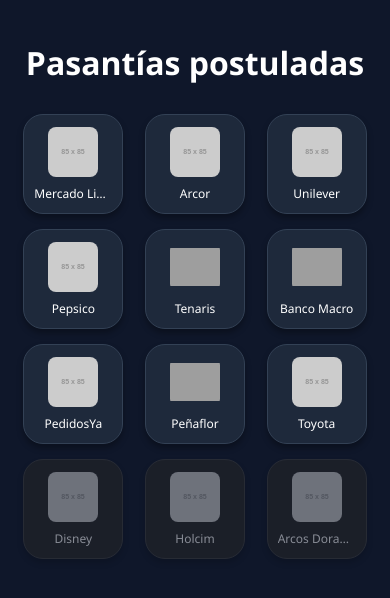
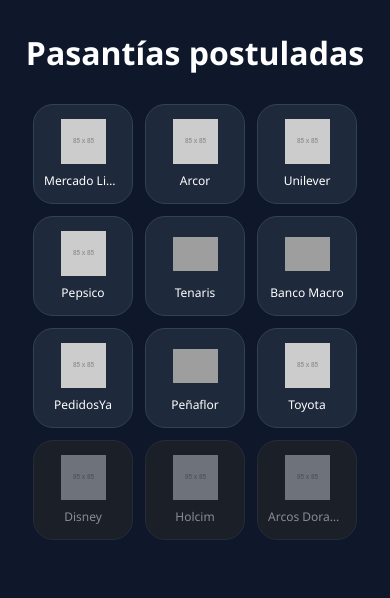
Before and after one commit to MatiBortnik1/Pasantias, a plain HTML site: page index.html in a window 390 px wide. Drawn offline with Linux system fonts and the light colour scheme; grey boxes are pictures that could not be loaded; placeholder pictures from the web are drawn by us.

Commit message:
Corrección diseño centrado mobile

```diff
--- a/style.css
+++ b/style.css
@@ -1,13 +1,13 @@
 /* Configuración General */
 body {
-    background-color: #0f172a; /* Fondo azul oscuro profundo */
+    background-color: #0f172a; /* Azul oscuro */
     color: white;
     font-family: 'Segoe UI', Tahoma, Geneva, Verdana, sans-serif;
     margin: 0;
     padding: 20px;
     display: flex;
     flex-direction: column;
-    align-items: center; /* Centra el título y el grid en la pantalla */
+    align-items: center; /* Centra el título */
     min-height: 100vh;
 }
 
@@ -19,14 +19,13 @@
 
 /* El Contenedor de las burbujas */
 #grid {
-    display: grid;
-    /* Esto crea columnas automáticas de mínimo 110px que se ajustan solas */
-    grid-template-columns: repeat(auto-fit, minmax(110px, 1fr));
+    display: flex;
+    flex-wrap: wrap;       /* Hace que las burbujas bajen cuando no hay espacio */
+    justify-content: center; /* LA CLAVE: Centra las burbujas en cada fila */
     gap: 20px;
     width: 100%;
-    max-width: 800px; /* Ancho máximo para que no se estire de más en PC */
-    justify-content: center; /* CENTRA las burbujas si sobran espacios */
-    justify-items: center;   /* Centra cada burbuja dentro de su celda */
+    max-width: 1000px;     /* Ancho máximo para PC */
+    margin: 0 auto;
 }
 
 /* Estilo de cada Burbuja */
@@ -34,52 +33,53 @@
     width: 110px;
     height: 110px;
     background: #1e293b;
-    border-radius: 20px; /* Bordes redondeados modernos */
+    border-radius: 20px;
     display: flex;
     flex-direction: column;
     align-items: center;
     justify-content: center;
     text-decoration: none;
     color: white;
-    transition: transform 0.2s, background 0.2s, box-shadow 0.2s;
+    transition: transform 0.2s, background 0.2s;
     padding: 10px;
     box-sizing: border-box;
     text-align: center;
     border: 1px solid #334155;
-    box-shadow: 0 4px 6px rgba(0, 0, 0, 0.3);
 }
 
-/* Efecto al pasar el mouse (solo en PC) */
-.bubble:hover {
-    transform: translateY(-5px);
-    background: #334155;
-    box-shadow: 0 10px 15px rgba(0, 0, 0, 0.4);
+/* Efecto Hover solo para PC */
+@media (hover: hover) {
+    .bubble:hover {
+        transform: translateY(-5px);
+        background: #334155;
+    }
 }
 
-/* Estilo de los Logos */
+/* Logos */
 .bubble img {
-    width: 50px;
-    height: 50px;
+    width: 45px;
+    height: 45px;
     object-fit: contain;
     margin-bottom: 8px;
-    border-radius: 8px;
 }
 
-/* Texto de la empresa */
+/* Texto */
 .bubble span {
     font-size: 0.75rem;
     font-weight: 500;
+    width: 100%;
+    white-space: nowrap;
     overflow: hidden;
     text-overflow: ellipsis;
-    white-space: nowrap;
-    width: 100%;
 }
 
-/* Ajustes específicos para celulares muy chicos */
-@media (max-width: 400px) {
+/* Ajuste para celulares muy pequeños */
+@media (max-width: 480px) {
+    body {
+        padding: 10px;
+    }
     #grid {
-        grid-template-columns: repeat(auto-fit, minmax(100px, 1fr));
-        gap: 15px;
+        gap: 12px; /* Menos espacio entre burbujas en el celu */
     }
     .bubble {
         width: 100px;
```
